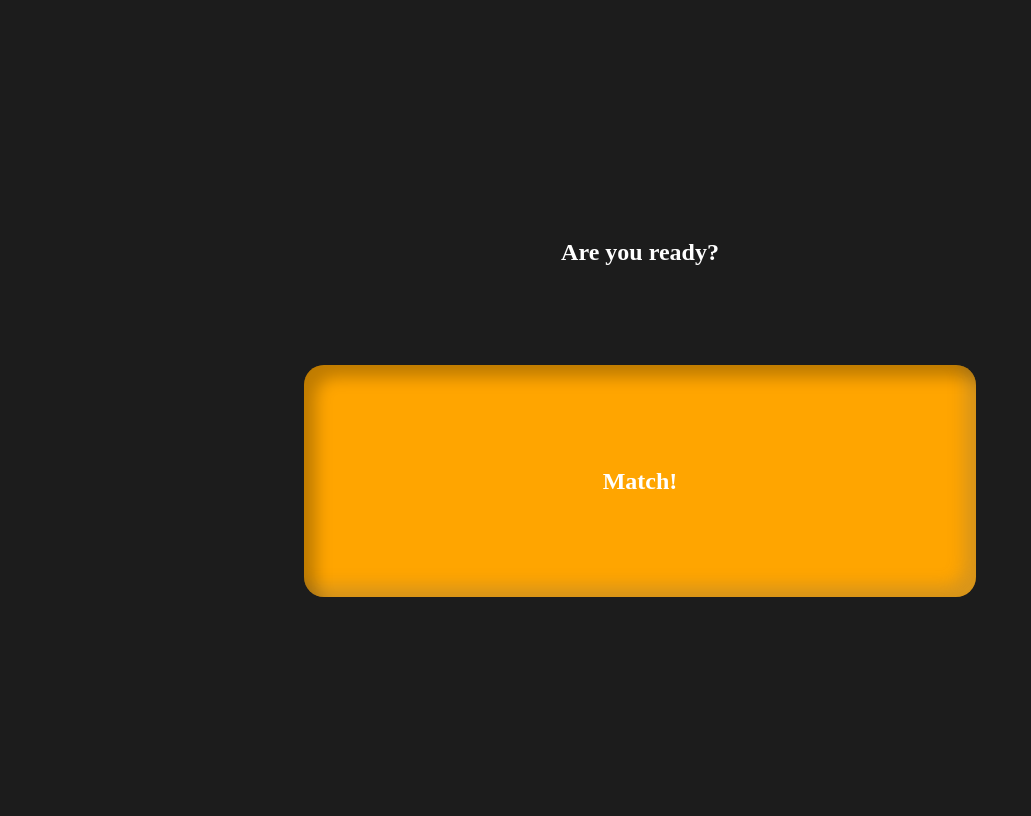
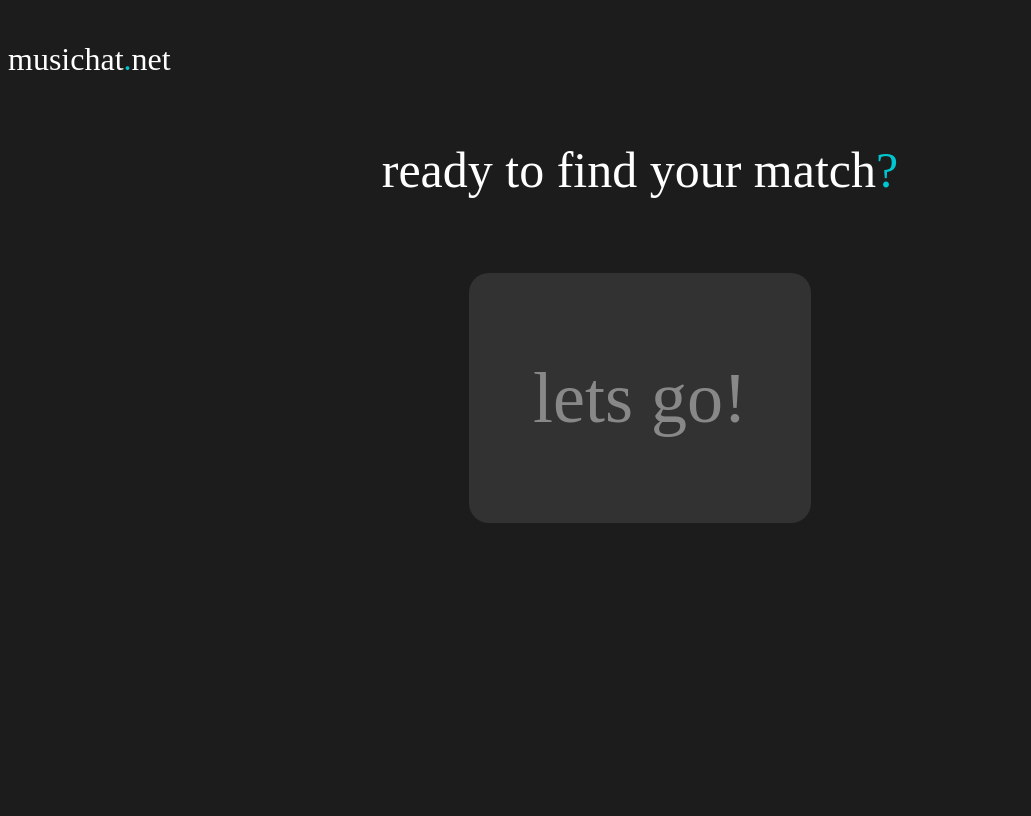
Before and after one commit to Starianne/MusicChatApp, a Django app: page /account/match/ in a window 1280 px wide. Shown: the whole page, without its empty margins (0-1031 px from the left). After the commit the page ends 523 px from the top, so only its background shows below. Run offline with Django 5.2, Linux system fonts and the light colour scheme; some web fonts are replaced.

Commit message:
fixed around matching pages and css, fixed model field to work in postgresql

```diff
--- a/account/models.py
+++ b/account/models.py
@@ -4,7 +4,7 @@ from django.conf import settings
 
 class Song(models.Model):
     name = models.CharField(max_length=200)
-    deezer_id = models.IntegerField(unique=True)
+    deezer_id = models.BigIntegerField(unique=True)
     album_art = models.URLField(blank=True)
     artist =  models.CharField(max_length=200)
 
--- a/account/templates/account/match.html
+++ b/account/templates/account/match.html
@@ -4,16 +4,26 @@
 <head>
     <meta charset="UTF-8">
     <meta name="viewport" content="width=device-width, initial-scale=1.0">
-        <link rel="stylesheet" href="{% static 'css/stylesheet.css' %}">
+        <link rel="stylesheet" href="{% static 'css/match.css' %}">
     <title>match</title>
 </head>
 <body>
+    <div class="logoContainer">
+    <div class="logo">
+        <h1>musichat</h1><h1 id="dot">.</h1><h1>net&nbsp;</h1>
+    </div>
+
+</div>
 
     <div id="container">
-        <h2>Are you ready?</h2>
+        <div id="readyContainer">
+        <div id="heading">
+        <h2>ready to find your match</h2><h2 id="punctuation">?</h2>
+        </div>
         <div id="song_search">
-            <h2>Match!</h2>
+            <h2 id="btntxt">lets go!</h2>
         </div>
+    </div>
     </div>
 </body>
 <script>
@@ -22,7 +32,7 @@
     //add event listener click to lead to other pages
     function animateWithEvent(element, animationClass) {
         return new Promise((resolve) => {
-            element.style.background = 'rgb(152, 69, 152)'
+            element.style.background = '#00C6CF'
             element.classList.toggle(animationClass);
             element.addEventListener('transitionend', () => {
                 resolve();
--- a/account/templates/account/songSearch.html
+++ b/account/templates/account/songSearch.html
@@ -9,6 +9,12 @@
     <title>Song Search</title>
 </head>
 <body>
+<div class="logoContainer">
+    <div class="logo">
+        <h1>musichat</h1><h1 id="dot">.</h1><h1>net&nbsp;</h1>
+    </div>
+
+</div>
     <div class="itemSelectionContainer">
         <h2>Choose your Top 5:</h2>
         <div class="selectionContainer">
--- a/static/css/chatsheet.css
+++ b/static/css/chatsheet.css
@@ -366,7 +366,6 @@ button {
     align-items: center;
     justify-content: center;
     font-size: 0.9rem;
-    font-weight: bold;
     flex-shrink: 0;
 }
 
--- /dev/null
+++ b/static/css/match.css
@@ -0,0 +1,260 @@
+@font-face {
+    font-family: "Angular";
+    src: url(/static/font/DelaGothicOne-Regular.ttf) format("truetype");
+}
+
+* {
+    font-family: 'Angular';
+    font-weight: 400;
+}
+
+body{
+    background-color: #1c1c1c;
+}
+
+h1 {
+    color: #ffffff;
+    font-weight: 400;
+}
+
+h2{
+    color: #ffffff;
+    font-size: x-large;
+}
+
+/* LOGO */
+.logoContainer{
+    width: 90vw;
+    margin-top:20px;
+    display: flex;
+    justify-content: space-between;
+}
+
+.logo {
+    align-self: flex-start;
+    display: flex;
+}
+
+#dot {
+    color: #00C6CF;
+}
+
+/*button css*/
+
+#heading {
+    display: flex;
+    flex-direction: row;
+    align-items: baseline;
+    margin-bottom: 4vh;
+}
+
+#heading h2 {
+    font-size: 50px;
+}
+
+/*button css*/
+#song_search {
+    width: fit-content;
+    padding: 3vh 5vw;
+    background: #323232;
+    color: #888888;
+    border-radius: 20px;
+    text-align: center;
+    display: flex;
+    justify-content: center;
+    align-items: center;
+    transition: all 0.5s ease;
+    cursor: pointer;
+}
+
+#song_search:hover {
+    background-color: #00C6CF;
+    color: #ffffff;
+}
+
+#song_search:hover #btntxt {
+    color: #ffffff;
+}
+
+#btntxt {
+    font-size: 9vh;
+    color: #888888;
+}
+
+
+#readyContainer {
+    display: flex;
+    flex-direction: column;
+    align-items: center;
+}
+
+#punctuation {
+    color: #00C6CF;
+}
+
+#container {
+    display: flex;
+    align-content: center;
+    justify-content: center;
+    flex: 1;
+}
+
+#matchingContainer {
+    display: flex;
+    flex-direction: column;
+    align-items: center;
+    justify-content: center;
+    height: 50vh;
+}
+
+#matchedState {
+    display: none;
+    flex-direction: column;
+    align-items: center;
+    gap: 2rem;
+}
+
+#matchedtxt {
+    color: #ffffff;
+    font-size: 60px;
+}
+
+#matchedBtn {
+    background-color: #00C6CF;
+    cursor: pointer;
+    border-radius: 30px;
+    border: none;
+    padding: 2vh 2vw;
+    color: #ffffff;
+    font-size: 50px;
+    transition: 200ms;
+    margin-top: 6vh;
+}
+
+#matchedBtn:hover {
+    background-color: #ffffff;
+    color: #00C6CF;
+}
+
+#noneContainer {
+    display: flex;
+    flex-direction: column;
+    align-items: center;
+    justify-content: center;
+    height: 50vh;
+}
+
+
+#loadingtxt {
+    font-size: 50px;
+}
+
+/*loading animation*/
+
+.loading{
+    margin-top: 20vh;
+    position: relative;
+    width: 40px;
+    height: 40px;
+    transform:rotate(45deg);
+    animation:loading-ani1 5s ease-in-out infinite;
+}
+.loading i{
+    width: 40px;
+    height: 40px;
+    display: inline-block;
+    border-radius: 50%;
+    position:absolute;
+
+}
+.loading i:nth-child(1){
+    background: #00C6CF;
+    transform:translate(0,50px);
+    animation:loading-ani2 5s ease-in-out infinite;
+}
+.loading i:nth-child(2){
+    background: #068488;
+    transform:rotate(90deg) translate(0,50px);
+    animation:loading-ani3 5s ease-in-out infinite;
+}
+.loading i:nth-child(3){
+    background: #ffffff;
+    transform:rotate(180deg) translate(0,50px);
+    animation:loading-ani4 5s ease-in-out infinite;
+}
+.loading i:nth-child(4){
+    background: #8FEDFF;
+    transform:rotate(270deg) translate(0,50px);
+    animation:loading-ani5 5s ease-in-out infinite;
+}
+
+/*rotating*/
+@keyframes loading-ani1{
+    25%{
+        transform:rotate(135deg);
+    }
+    50%{
+        transform:rotate(225deg);
+    }
+    75%{
+        transform:rotate(315deg);
+    }
+    100%{
+        transform:rotate(405deg);
+    }
+}
+/*pulse first ball*/
+@keyframes loading-ani2{
+    17.5%,25%,42.5%,50%,67.5%,75%,92.5%,100%{
+        transform:translate(0,50px);
+    }
+    11%,36%,61%,86%{
+        transform:translate(0,35px);
+    }
+    /*out*/
+    15%,40%,65%,90%{
+        transform: translate(0, 58px);
+    }
+}
+
+/*pulse second ball*/
+@keyframes loading-ani3{
+    17.5%,25%,42.5%,50%,67.5%,75%,92.5%,100%{
+        transform:rotate(90deg) translate(0,50px);
+    }
+    11%,36%,61%,86%{
+        transform:rotate(90deg) translate(0,35px);
+    }
+    /*out*/
+    15%,40%,65%,90%{
+        transform:rotate(90deg) translate(0, 58px);
+    }
+}
+
+/*pulse third ball*/
+@keyframes loading-ani4{
+    17.5%,25%,42.5%,50%,67.5%,75%,92.5%,100%{
+        transform:rotate(180deg) translate(0,50px);
+    }
+    11%,36%,61%,86%{
+        transform:rotate(180deg) translate(0,35px);
+    }
+    /*out*/
+    15%,40%,65%,90%{
+        transform:rotate(180deg) translate(0, 58px);
+    }
+}
+
+/*pulse fourth ball*/
+@keyframes loading-ani5{
+    17.5%,25%,42.5%,50%,67.5%,75%,92.5%,100%{
+        transform:rotate(270deg) translate(0,50px);
+    }
+    11%,36%,61%,86%{
+        transform:rotate(270deg) translate(0,35px);
+    }
+    /*out*/
+    15%,40%,65%,90%{
+        transform:rotate(270deg) translate(0, 58px);
+    }
+}
--- a/static/css/menu.css
+++ b/static/css/menu.css
@@ -5,6 +5,7 @@
 
 * {
     font-family: 'Angular';
+    font-weight: 400;
 }
 
 .page{
--- a/static/css/stylesheet.css
+++ b/static/css/stylesheet.css
@@ -5,6 +5,7 @@
 
 * {
     font-family: 'Angular';
+    font-weight: 400;
 }
 
 button {
@@ -22,69 +23,24 @@ p, h1, h2 {
     color:rgb(255, 255, 255);
 }
 
-#container {
-     display: flex;
-     flex-direction: column;
-     align-items: center;
-     justify-content: center;
-     min-height: 100vh;
-     gap: 10vh; /*space between artist_search and song_search*/
+/* LOGO */
+.logoContainer{
+    width: 90vw;
+    margin-top:20px;
+    display: flex;
+    justify-content: space-between;
 }
 
-.title{
-    border: outset 2px rgba(255, 255, 255,0.2);
-    border-radius: 20px;
-    box-shadow:
-    2px 2px 6px 0 rgba(0, 0, 0, 0.25),
-    -2px -2px 8px 0 rgba(255, 255, 255, 0.25);
-    background: linear-gradient(-45deg, rgba(0,0,0,0.22), rgba(142, 141, 141, 0.15));
-    margin-bottom: 3.5vh;
-    padding: 20px;
+.logo {
+    align-self: flex-start;
+    display: flex;
 }
 
-.formContainer {
-    border: outset 2px rgba(255, 255, 255,0.2);
-    border-radius: 20px;
-    box-shadow:
-    2px 2px 6px 0 rgba(0, 0, 0, 0.25),
-    -2px -2px 8px 0 rgba(0, 0, 0, 0.25);
-    background-color: #2d2d2d;
-    padding: 20px;
-    width: fit-content;
-    height: fit-content;
-    margin: auto;
+#dot {
+    color: #00C6CF;
 }
 
-nav {
-    border: outset 2px rgba(255, 255, 255,0.2);
-    border-radius: 20px;
-    box-shadow:
-    12px 12px 16px 0 rgba(0, 0, 0, 0.25),
-    -12px -12px 16px 0 rgba(102, 102, 102, 0.25);
-    background: linear-gradient(-45deg, rgba(0,0,0,0.22), rgba(142, 141, 141, 0.15));
-    margin-bottom: 3.5vh;
-
-}
-
-nav ul{
-  list-style-type: none;
-  margin: 0;
-  padding: 0;
-  overflow: hidden;
-}
-
-nav ul li {
-  float: left;
-  display: block;
-  text-align: center;
-  padding: 10px 25px;
-  color: #ffffff;
-}
-
-nav ul li a {
-    text-decoration: none;
-    color: #ffffff;
-}
+/*warning css*/
 
 .messages {
     list-style-type: none;
@@ -142,47 +98,17 @@ nav ul li a {
   color: #ffffff;
 }
 
-#song_search {
-    width: 50vw;
-    height: 25vh;
-    padding: 16px;
-    background: orange;
-    border-radius: 20px;
-    text-align: center;
-    display: flex;
-    justify-content: center;
-    align-items: center;
-    transition: all 0.5s ease;
-    box-shadow:
-    12px 12px 16px 0 rgba(0, 0, 0, 0.25) inset,
-    -12px -12px 16px 0 rgba(102, 102, 102, 0.25) inset;
-}
 
-#artist_search{
-    width: 50vw;
-    height: 25vh;
-    padding: 16px;
-    background: green;
-    border-radius: 20px;
-    text-align: center;
-    display: flex;
-    justify-content: center;
-    align-items: center;
-    transition: all 0.5s ease;
-    box-shadow:
-    12px 12px 16px 0 rgba(0, 0, 0, 0.25) inset,
-    -12px -12px 16px 0 rgba(102, 102, 102, 0.25) inset;
-}
 
 .active {
     transform: scale(1.5);
 
 }
 
-/* Search bar and search item stuff */
+/*search bar and search item stuff*/
 
 .searchContainer {
-    background-color: #2d2d2d;
+    background-color: #1c1c1c;
     width: 50vw;
     margin-left: auto;
     margin-right: auto;
```
Also changed, not shown: other parts of static/css/stylesheet.css (+69 -35 lines), chat/templates/chat/matching.html (+33 -7 lines), chat/templates/chat/none_found.html (+11 -2 lines), account/migrations/0002_alter_song_deezer_id.py (added), chat/templates/chat/chatlist.html (deleted).
